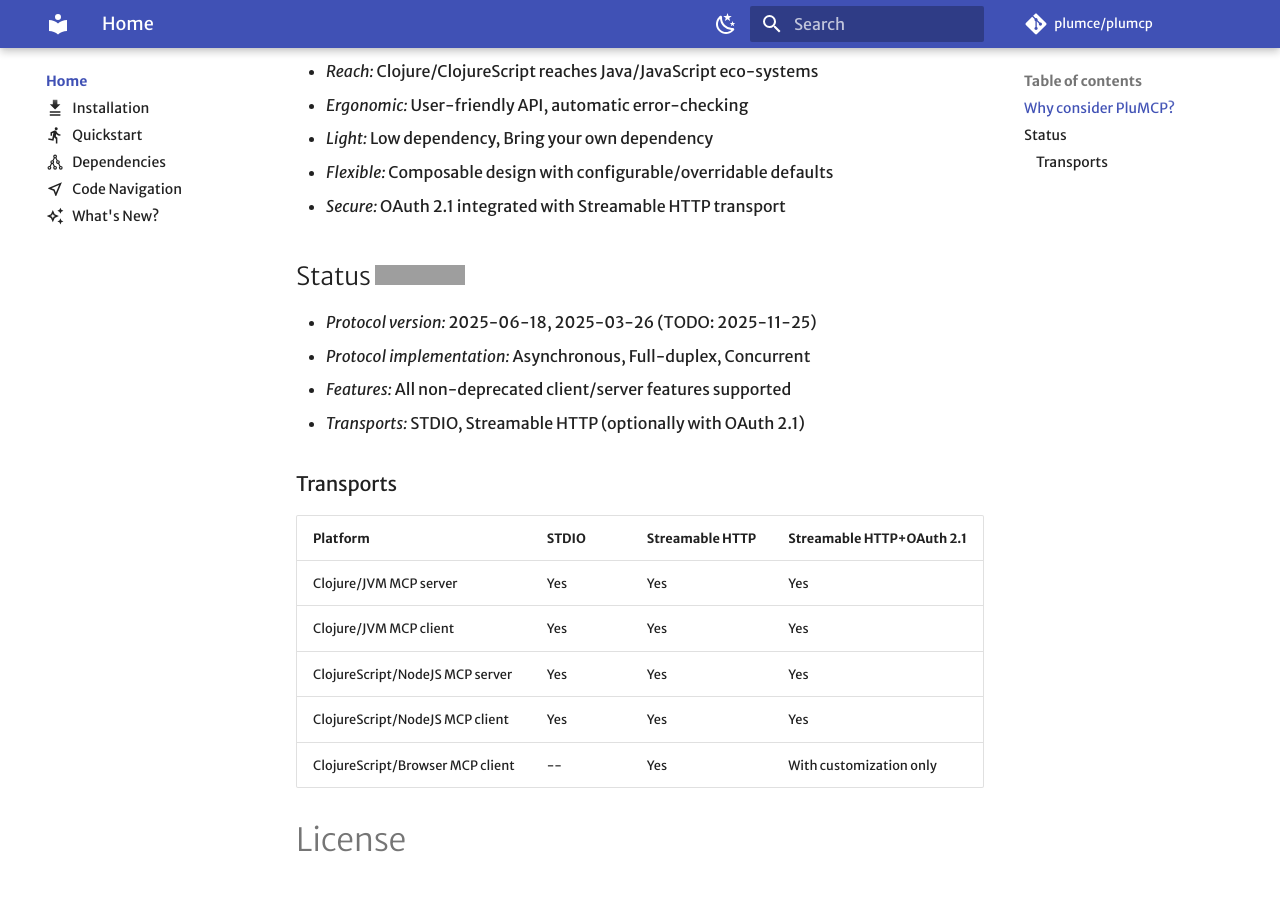
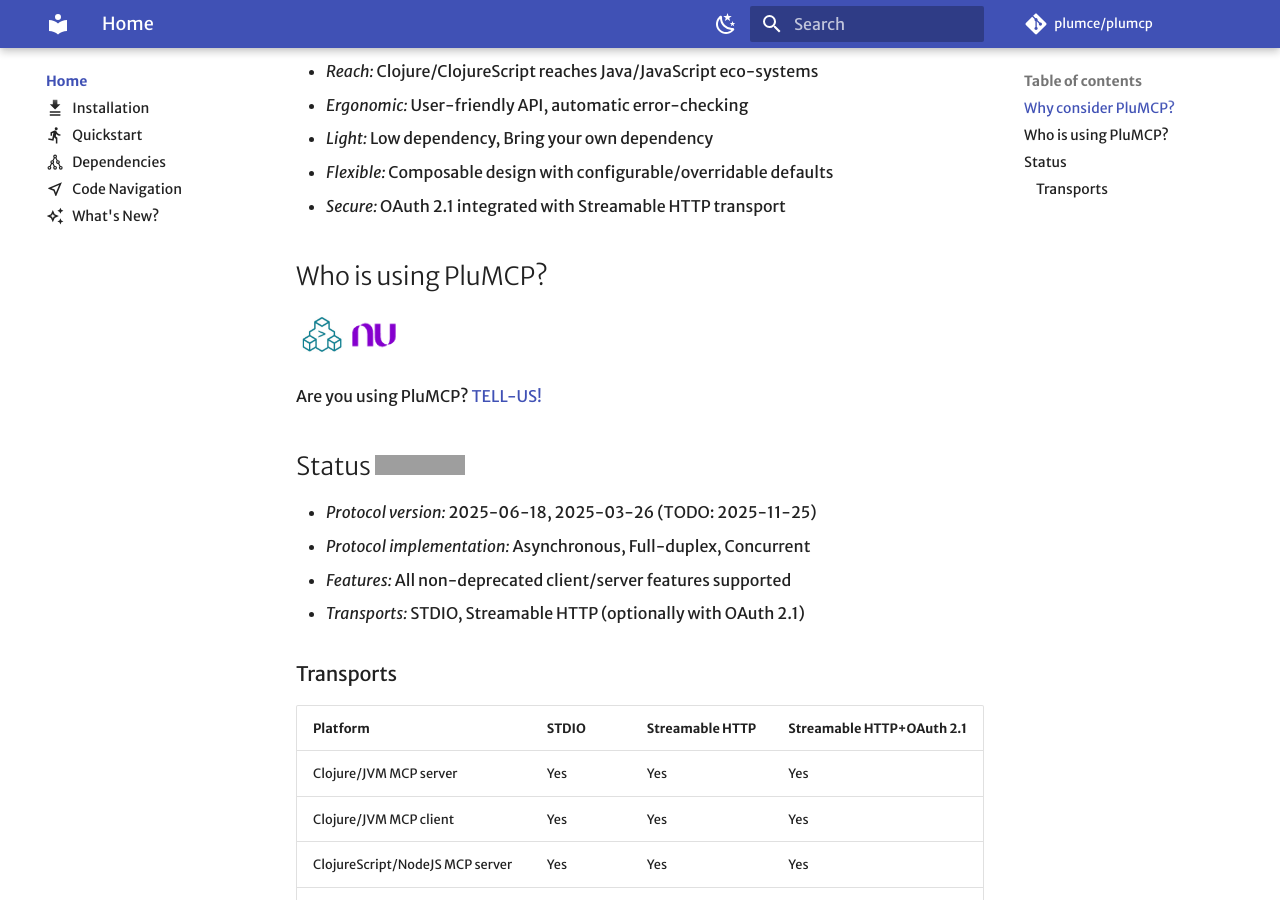
Before and after one commit to plumce/plumcp-docs, an MkDocs documentation site: the page built from docs/index.md, in a window 1280 px wide and 900 px high, scrolled down 487 px. Built offline with MkDocs 1.6.1 and Material for MkDocs 9.7.7, drawn with Linux system fonts in a browser that asks for light colours; some web fonts are replaced; comment, search, counter and statistics services are not loaded; grey boxes are pictures that could not be loaded.

Commit message:
Add 'Who is using' section to the landing page
Add a 'Who is using' section to the landing page, listing the users
of PluMCP.

```diff
--- a/docs/index.md
+++ b/docs/index.md
@@ -34,6 +34,13 @@
 - _Flexible:_ Composable design with configurable/overridable defaults
 - _Secure:_ OAuth 2.1 integrated with Streamable HTTP transport
 
+## Who is using PluMCP?
+
+[<img src="assets/img/using-eca-logo-round.png" width="50" title="Editor Code Assistant">](https://eca.dev/)
+[<img src="assets/img/using-nubank-logo-round.png" width="50" title="Nubank">](https://nubank.com.br/)
+
+Are you using PluMCP? [TELL-US!](https://clojurians.slack.com/archives/plumcp)
+
 ## Status ![MCP SDK](https://img.shields.io/badge/Maturity-Alpha-orange)
 
 - _Protocol version:_ 2025-06-18, 2025-03-26 (TODO: 2025-11-25)
```
Also changed, not shown: docs/assets/img/using-eca-logo-round.png (added), docs/assets/img/using-nubank-logo-round.png (added).
